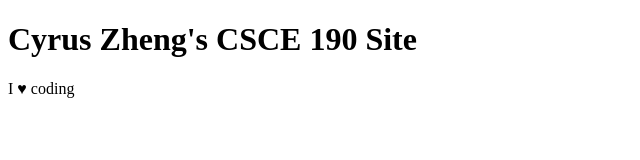
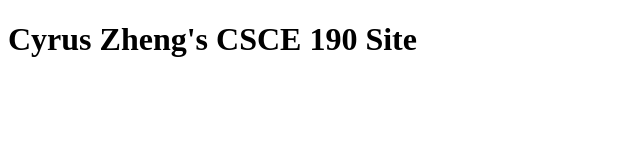
Before and after one commit to cyrus-zheng/cyrus-zheng.github.io, a plain HTML site: page index.html in a window 1280 px wide. Shown: the full height of the page, 0-640 px from the left. Drawn offline with Linux system fonts and the light colour scheme.

Commit message:
Update index.html

```diff
--- a/index.html
+++ b/index.html
@@ -6,6 +6,5 @@
     <body>
         <h1>Cyrus Zheng's CSCE 190 Site</h1>
 
-        <p>I &hearts; coding</p>
     </body>
 </html>
```
